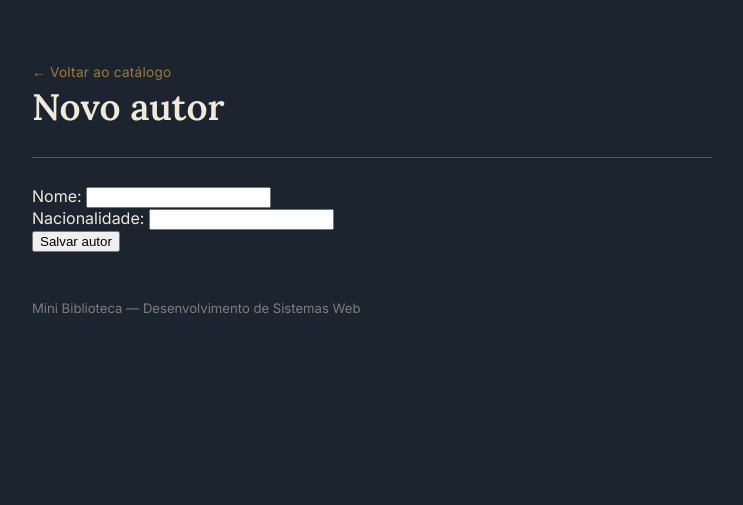
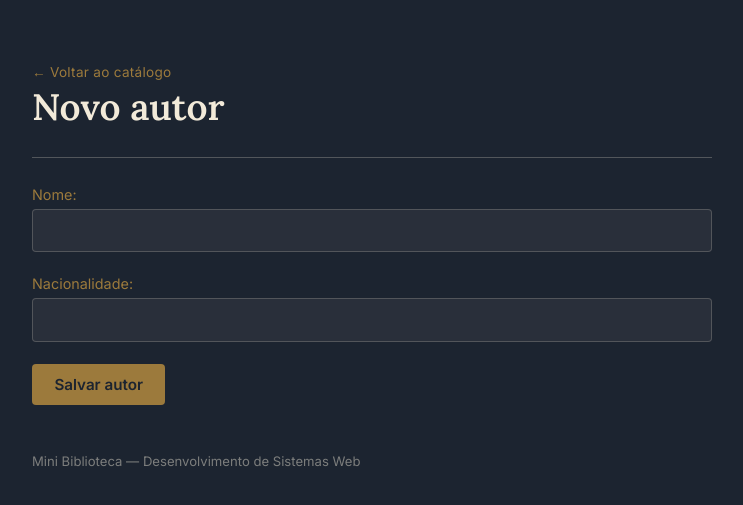
Before and after one commit to TallysCesarGB/2026-ads-dsw-task-library, a Django app: template templates/library/author_form.html in a window 1280 px wide. Shown: the top 505 px of the page, without its empty margins (268-1011 px from the left). Run offline with Django 5.2, Linux system fonts and the light colour scheme; the template is opened without the code that fills it: values that come from a table or form of the project are taken from there, others are empty.

Commit message:
feat(author): implement author creation form and update views, templates, and styles

```diff
--- a/apps/library/static/library/css/book-list.css
+++ b/apps/library/static/library/css/book-list.css
@@ -206,3 +206,57 @@ footer {
         padding: 0.25rem 0.55rem;
     }
 }
+
+.form-field {
+    margin-bottom: 1.4rem;
+}
+
+.form-field label {
+    display: block;
+    margin-bottom: 0.4rem;
+    font-size: 0.9rem;
+    color: var(--brass);
+}
+
+.form-field input {
+    width: 100%;
+    background: rgba(242, 234, 217, 0.06);
+    border: 1px solid rgba(242, 234, 217, 0.2);
+    color: var(--parchment);
+    font-family: 'Inter', sans-serif;
+    font-size: 0.95rem;
+    padding: 0.7rem 0.9rem;
+    border-radius: 4px;
+    outline: none;
+    transition: border-color 0.15s ease;
+}
+
+.form-field input:focus {
+    border-color: var(--brass);
+}
+
+.form-field.has-error input {
+    border-color: var(--brick);
+}
+
+.field-error {
+    margin: 0.4rem 0 0;
+    font-size: 0.85rem;
+    color: #e0a090;
+}
+
+.btn {
+    background: var(--brass);
+    color: var(--ink);
+    border: 0;
+    border-radius: 4px;
+    padding: 0.7rem 1.4rem;
+    font-family: 'Inter', sans-serif;
+    font-weight: 600;
+    font-size: 0.95rem;
+    cursor: pointer;
+}
+
+.btn:hover {
+    filter: brightness(1.1);
+}
--- a/apps/library/urls.py
+++ b/apps/library/urls.py
@@ -5,5 +5,6 @@ app_name = 'library'
 
 urlpatterns = [
     path('', views.list_books, name='book-list'),
+    path('author/new/', views.author_create, name='author-create'),
     path('author/<slug:slug>/', views.author_detail, name='author-detail')
 ]
--- a/templates/library/book_list.html
+++ b/templates/library/book_list.html
@@ -15,6 +15,7 @@
         <div class="masthead">
             <p>Catálogo</p>
             <h1>Livros cadastrados</h1>
+            <p><a href="{% url 'library:author-create' %}">+ Novo autor</a></p>
         </div>
 
         {% if books %}
```
Also changed, not shown: apps/library/views.py (+15 -1 lines), README.md.
